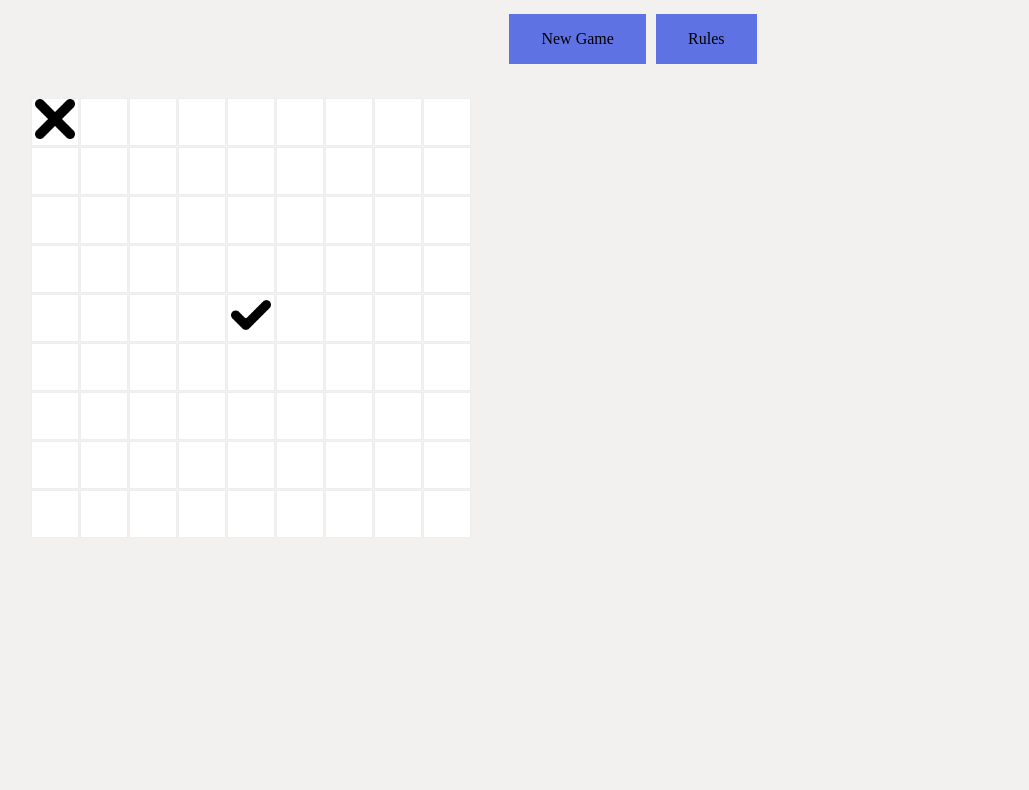
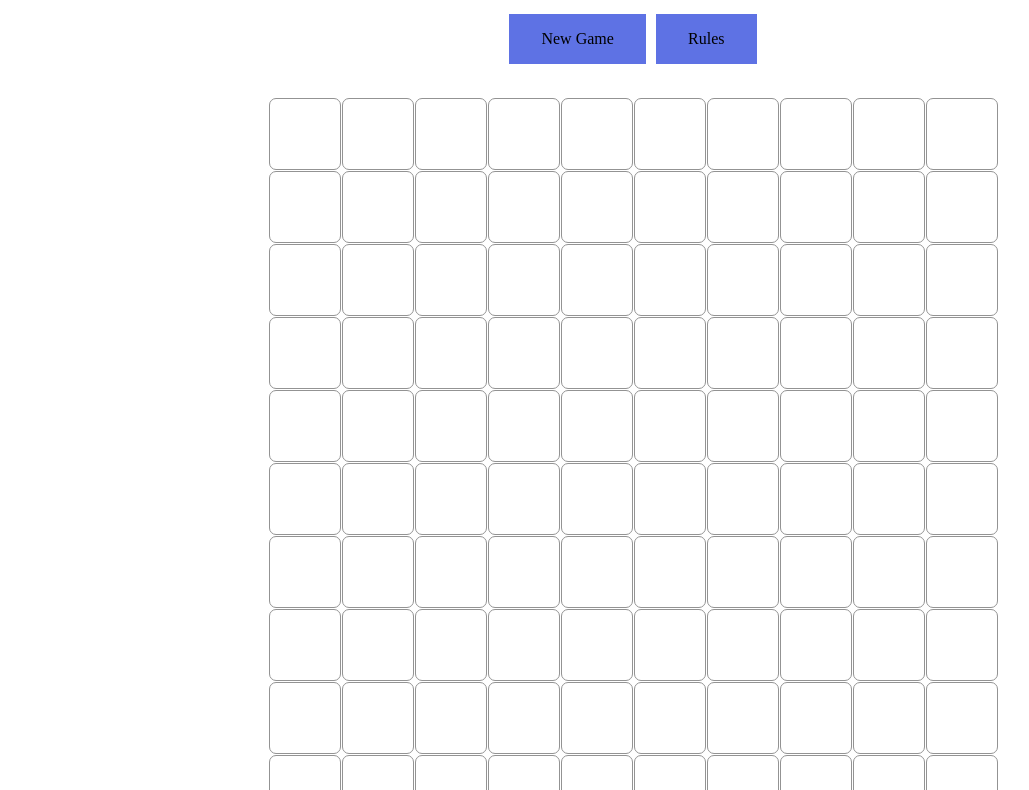
Before and after one commit to miami78/BlackKnight, a plain HTML site: page index.html in a window 1280 px wide. Shown: the part 104-894 px from the top of the page, without its empty margins (7-1036 px from the left). Before the commit the page ends 800 px from the top, so only its background shows below. Drawn offline with nearby package versions, Linux system fonts and the light colour scheme; a web font is replaced by a local one.

Commit message:
create grid

```diff
--- a/assets/css/styles.css
+++ b/assets/css/styles.css
@@ -6,7 +6,6 @@ body {
     text-align: center;
     font-family: 'IM Fell English SC', serif;
     font-size: 25px;
-    background: #f3f0f0;
 }
 img{
     width: 100px;
@@ -30,20 +29,26 @@ img{
 .button:hover {
     background-color: white;
 }
+
+.grid {
+    display: flex;
+    flex-direction: row;
+    justify-content: center;
+    align-items: center;
+}
+
 .grid-container {
 display: grid;
-grid-template-rows: repeat(9, 6vh);
-grid-template-columns: repeat(9, 6vh);
+grid-template-rows: repeat(10, 9vh);
+grid-template-columns: repeat(10, 9vh);
 grid-gap: 1px;
 margin: auto 0;
-padding: 30px;
-}
-.grid-item {
-background: #fff;
-border: 1px solid #eee;
+padding: 3.8vh;
+position: relative;
 }
 
-.grid-item img {
-    height: 40px;
-    width: 40px;
+.grid-item {
+background: white;
+border: 1px solid #939393;
+border-radius: 7px ;
 }
--- /dev/null
+++ b/assets/js/script.js
@@ -0,0 +1,49 @@
+// game Setup
+
+// players
+let knight = {
+	playerType: "knight",
+	playerImage: "<img src='../img/player1.png' id='knight' class='player' alt='Knight'>",
+	health: 100,
+	playerPos: {
+		col: 0,
+		row: 0
+	}
+}
+
+let dragon = {
+	playerType: "dragon",
+	playerImage: "<img src='../img/player2.png' id='dragon' class='player' alt='Dragon'>",
+	health: 100,
+	playerPos: {
+		col: 0,
+		row: 0
+	}
+}
+
+// weapons
+
+let sword = "<img src='../img/weapon1.png' id='sword' class='weapon' alt='Sword";
+let fire = "<img src='../img/weapon2.png' id='fire' class='weapon' alt='Fire";
+
+// obstacles
+
+let wall = "";
+let tree = "";
+
+// Random number function
+function randomNum() {
+	return Math.floor(Math.random() * (11 -1) + 1);
+}
+
+// Creates the grid
+function createGrid() {
+	for(let x = 1; x < 11; x++){                //rows
+		for(let y = 1; y < 11; y++){            //columns
+			$('.grid-container').append('<div class= "grid-item" data-x="'+x+'" data-y="'+y+'"></div>')
+		}
+	}
+}
+createGrid();
+
+// places players randomly
--- a/index.html
+++ b/index.html
@@ -24,97 +24,15 @@
         <button class="button" id="rulesButton">Rules</button>
     </header>
     <!--------- GRID -------->
-
-    <div class="grid-container">
-        <div class="grid-item" data-col="1" data-row="1">
-            <img src="assets/img/player1.png" id="player1" alt="player1 piece">
+    <section class= "grid text-center">
+        <div class="grid-container">
+            <!--Gameboard-->
         </div>
-        <div class="grid-item" data-col="2" data-row="1"></div>
-        <div class="grid-item" data-col="3" data-row="1"></div>
-        <div class="grid-item" data-col="4" data-row="1"></div>
-        <div class="grid-item" data-col="5" data-row="1"></div>
-        <div class="grid-item" data-col="6" data-row="1"></div>
-        <div class="grid-item" data-col="7" data-row="1"></div>
-        <div class="grid-item" data-col="8" data-row="1"></div>
-        <div class="grid-item" data-col="9" data-row="1"></div>
-        <div class="grid-item" data-col="1" data-row="2"></div>
-        <div class="grid-item" data-col="2" data-row="2"></div>
-        <div class="grid-item" data-col="3" data-row="2"></div>
-        <div class="grid-item" data-col="4" data-row="2"></div>
-        <div class="grid-item" data-col="5" data-row="2"></div>
-        <div class="grid-item" data-col="6" data-row="2"></div>
-        <div class="grid-item" data-col="7" data-row="2"></div>
-        <div class="grid-item" data-col="8" data-row="2"></div>
-        <div class="grid-item" data-col="9" data-row="2"></div>
-        <div class="grid-item" data-col="1" data-row="3"></div>
-        <div class="grid-item" data-col="2" data-row="3"></div>
-        <div class="grid-item" data-col="3" data-row="3"></div>
-        <div class="grid-item" data-col="4" data-row="3"></div>
-        <div class="grid-item" data-col="5" data-row="3"></div>
-        <div class="grid-item" data-col="6" data-row="3"></div>
-        <div class="grid-item" data-col="7" data-row="3"></div>
-        <div class="grid-item" data-col="8" data-row="3"></div>
-        <div class="grid-item" data-col="9" data-row="3"></div>
-        <div class="grid-item" data-col="1" data-row="4"></div>
-        <div class="grid-item" data-col="2" data-row="4"></div>
-        <div class="grid-item" data-col="3" data-row="4"></div>
-        <div class="grid-item" data-col="4" data-row="4"></div>
-        <div class="grid-item" data-col="5" data-row="4"></div>
-        <div class="grid-item" data-col="6" data-row="4"></div>
-        <div class="grid-item" data-col="7" data-row="4"></div>
-        <div class="grid-item" data-col="8" data-row="4"></div>
-        <div class="grid-item" data-col="9" data-row="4"></div>
-        <div class="grid-item" data-col="1" data-row="5"></div>
-        <div class="grid-item" data-col="2" data-row="5"></div>
-        <div class="grid-item" data-col="3" data-row="5"></div>
-        <div class="grid-item" data-col="4" data-row="5"></div>
-        <div class="grid-item" data-col="5" data-row="5">
-            <img src="assets/img/player2.png" id="player2" alt="player2 piece">
-        </div>
-        <div class="grid-item" data-col="6" data-row="5"></div>
-        <div class="grid-item" data-col="7" data-row="5"></div>
-        <div class="grid-item" data-col="8" data-row="5"></div>
-        <div class="grid-item" data-col="9" data-row="5"></div>
-        <div class="grid-item" data-col="1" data-row="6"></div>
-        <div class="grid-item" data-col="2" data-row="6"></div>
-        <div class="grid-item" data-col="3" data-row="6"></div>
-        <div class="grid-item" data-col="4" data-row="6"></div>
-        <div class="grid-item" data-col="5" data-row="6"></div>
-        <div class="grid-item" data-col="6" data-row="6"></div>
-        <div class="grid-item" data-col="7" data-row="6"></div>
-        <div class="grid-item" data-col="8" data-row="6"></div>
-        <div class="grid-item" data-col="9" data-row="6"></div>
-        <div class="grid-item" data-col="1" data-row="7"></div>
-        <div class="grid-item" data-col="2" data-row="7"></div>
-        <div class="grid-item" data-col="3" data-row="7"></div>
-        <div class="grid-item" data-col="4" data-row="7"></div>
-        <div class="grid-item" data-col="5" data-row="7"></div>
-        <div class="grid-item" data-col="6" data-row="7"></div>
-        <div class="grid-item" data-col="7" data-row="7"></div>
-        <div class="grid-item" data-col="8" data-row="7"></div>
-        <div class="grid-item" data-col="9" data-row="7"></div>
-        <div class="grid-item" data-col="1" data-row="8"></div>
-        <div class="grid-item" data-col="2" data-row="8"></div>
-        <div class="grid-item" data-col="3" data-row="8"></div>
-        <div class="grid-item" data-col="4" data-row="8"></div>
-        <div class="grid-item" data-col="5" data-row="8"></div>
-        <div class="grid-item" data-col="6" data-row="8"></div>
-        <div class="grid-item" data-col="7" data-row="8"></div>
-        <div class="grid-item" data-col="8" data-row="8"></div>
-        <div class="grid-item" data-col="9" data-row="8"></div>
-        <div class="grid-item" data-col="1" data-row="9"></div>
-        <div class="grid-item" data-col="2" data-row="9"></div>
-        <div class="grid-item" data-col="3" data-row="9"></div>
-        <div class="grid-item" data-col="4" data-row="9"></div>
-        <div class="grid-item" data-col="5" data-row="9"></div>
-        <div class="grid-item" data-col="6" data-row="9"></div>
-        <div class="grid-item" data-col="7" data-row="9"></div>
-        <div class="grid-item" data-col="8" data-row="9"></div>
-        <div class="grid-item" data-col="9" data-row="9"></div>
-    </div>
+    </section>
 
     <!-- Scripts -->
-    <script src="assets/js/"></script>
+    <script src="http://ajax.googleapis.com/ajax/libs/jquery/1.9.1/jquery.min.js"></script>
+    <script src="assets/js/script.js"></script>
 </body>
 
 </html>
```
